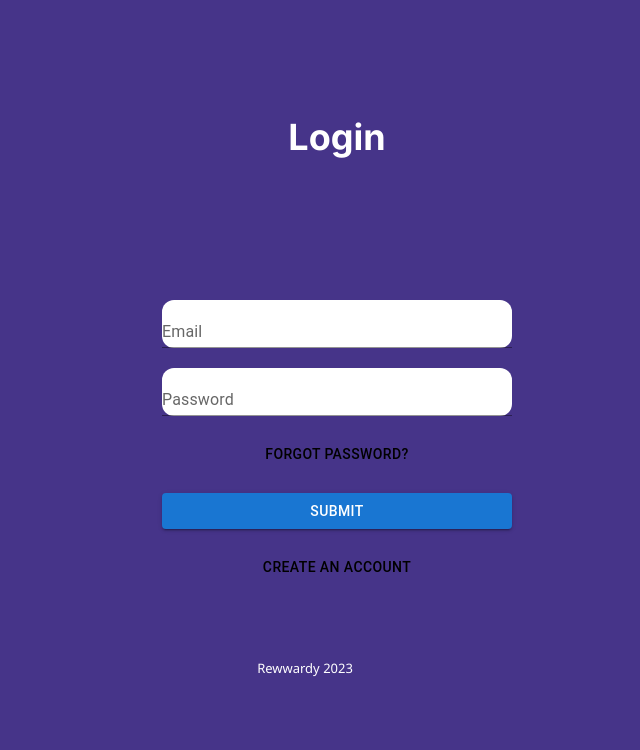
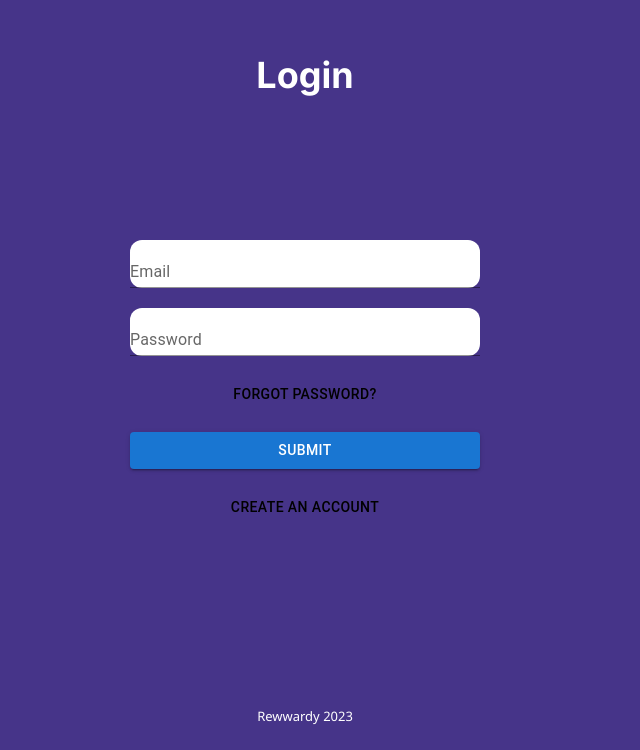
Before and after one commit to sxngie/Rewwardy, a Next.js app: page / in a window 1280 px wide. Shown: the part 119-869 px from the top of the page, without its empty margins (335-975 px from the left). Before the commit the page ends 821 px from the top, so only its background shows below. Built offline with nearby package versions, Linux system fonts and the light colour scheme.

Commit message:
Adjusting Login and register uniformity

```diff
--- a/styles/login.module.css
+++ b/styles/login.module.css
@@ -1,22 +1,24 @@
 .main {
-    display: flex;
-    flex-direction: column;
-    align-items: center;
-    padding-top: 7rem;
-    margin-left: 5%;
-    min-height: 94vh;
+  height: 100vh;
+  width: 100%;
+  padding: 24px;
+  margin: auto;
+  display: flex;
+  justify-content: flex-start;
+  align-items: center;
+  flex-direction: column;
   }
 
   .header {
-    top: 8%;
     color: #FFFFFF;
     font-weight: bold;
     font-size: 36px;
+    padding-top: 25%;
   }
 
   .form {
     width: 350px;
-    height: 200px;
+    /* height: 420px; */
     display: flex;
     flex-direction: column;
     justify-content: space-evenly;
--- a/styles/register.module.css
+++ b/styles/register.module.css
@@ -1,22 +1,24 @@
 .main {
+  height: 100vh;
+  width: 100%;
+  padding: 24px;
+  margin: auto;
   display: flex;
+  justify-content: flex-start;
+  align-items: center;
   flex-direction: column;
-  align-items: center;
-  padding-top: 7rem;
-  min-height: 95vh;
 }
 
 .header {
   color: #FFFFFF;
   font-weight: bold;
   font-size: 36px;
-  padding-bottom: 25%;
-  padding-top: 10%;
+  padding-top: 25%;
 }
 
 .form {
   width: 350px;
-  height: 200px;
+  /* height: 420px; */
   display: flex;
   flex-direction: column;
   justify-content: space-evenly;
@@ -26,14 +28,11 @@
   display: table-row;
   max-width: var(--max-width);
   padding-top: 10% auto;
-  margin: 2%;
   }
 
 .column {
   display: table-column;
   max-width: var(--max-height);
-  padding-top: 10%;
-  margin: 5%;
   }
 
   .pinkButton {
```
